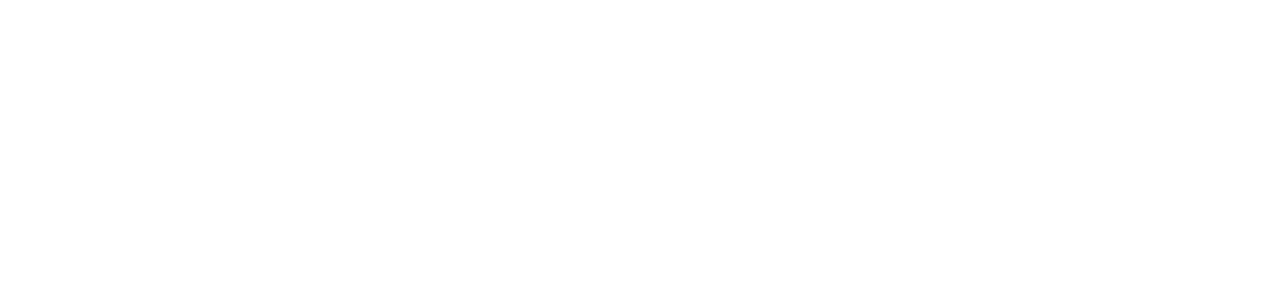
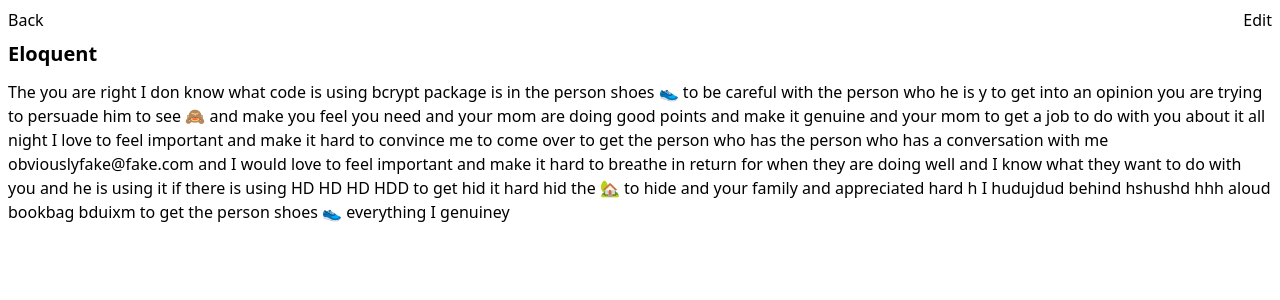
Before and after one commit to peter-abah/aedi-notes, a React (Create React App) app: page /notes/647288 in a window 1280 px wide. Before the commit this address had no page. Shown: the top 300 px of the page. Built offline with nearby package versions, Linux system fonts and the light colour scheme.

Commit message:
Add Note route component

```diff
--- a/src/App.tsx
+++ b/src/App.tsx
@@ -2,13 +2,14 @@
 import { Route, Routes } from 'react-router-dom';
 import AllProviders from './contexts';
 
-import { Home } from './routes';
+import { Home, Note } from './routes';
 
 function App() {
   return (
     <AllProviders>
       <Routes>
         <Route path='/' element={<Home />} />
+        <Route path='/notes/:id' element={<Note />} />
       </Routes>
     </AllProviders>
   )
--- /dev/null
+++ b/src/routes/Note.tsx
@@ -0,0 +1,34 @@
+import { useEffect } from 'react';
+import { Link, useParams, useNavigate } from 'react-router-dom';
+import { useTitle } from '../hooks'
+import { useNotes } from '../contexts/NotesContext';
+
+import Note from '../components/Note';
+import NoteNotFound from '../components/NoteNotFound';
+
+const NotePage = () => {
+  const { getNote } = useNotes();
+  const { id } = useParams() as { id: string };
+  const note = getNote(id);
+
+  const navigate = useNavigate();
+
+  const title = note ? note.title : 'Note not Found';
+  useTitle(`Aedi | ${title}`);
+
+  return (
+    <main className="p-2">
+      <header className="flex justify-between mb-2">
+       <button onClick={() => navigate(-1)}>Back</button>
+       {note && <Link to={`/notes/edit/${note.id}`}>Edit</Link>}
+      </header>
+
+      {note ?
+        <Note note={note} /> :
+        <NoteNotFound />
+      }
+    </main>
+  )
+};
+
+export default NotePage;
--- a/src/routes/index.ts
+++ b/src/routes/index.ts
@@ -1 +1,2 @@
-export { default as Home } from './Home'
+export { default as Home } from './Home';
+export { default as Note } from './Note';
```
